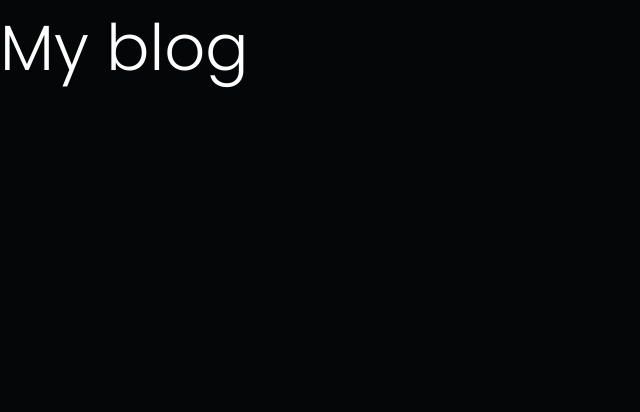
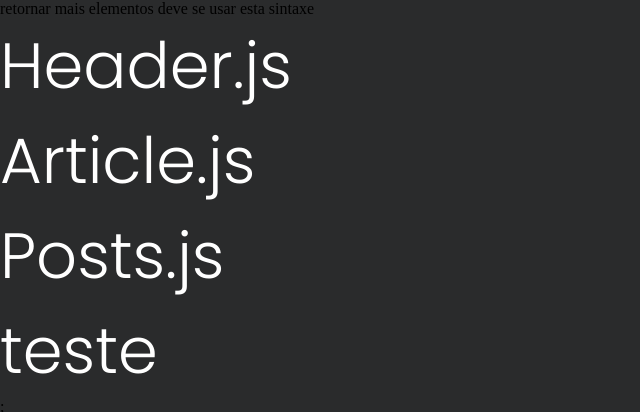
Before and after one commit to duzzk1/blog, a React (Create React App) app: page / in a window 1280 px wide. Shown: the top 412 px of the page, without its empty margins (0-640 px from the left). Built offline with nearby package versions, Linux system fonts and the light colour scheme.

Commit message:
Create the structure of components

```diff
--- a/src/App.js
+++ b/src/App.js
@@ -1,5 +1,17 @@
+import Header from "./components/Header";
+import Article from "./components/Articles";
+import Posts from "./components/Posts";
+
 function App() {
-  return <h1>My blog</h1>;
+  return (
+    <>
+      retornar mais elementos deve se usar esta sintaxe
+      <Header></Header>
+      <Article></Article>
+      <Posts></Posts>
+      <h1>teste</h1>;
+    </>
+  );
 }
 
 export default App;
--- a/src/components/Articles/index.js
+++ b/src/components/Articles/index.js
@@ -0,0 +1,5 @@
+const Article = () => {
+  return <h1>Article.js</h1>;
+};
+
+export default Article;
--- a/src/components/Header/index.js
+++ b/src/components/Header/index.js
@@ -0,0 +1,5 @@
+const Header = () => {
+  return <h1>Header.js</h1>;
+};
+
+export default Header;
--- a/src/components/Posts/index.js
+++ b/src/components/Posts/index.js
@@ -0,0 +1,5 @@
+const Posts = () => {
+  return <h1>Posts.js</h1>;
+};
+
+export default Posts;
--- a/src/css/style.css
+++ b/src/css/style.css
@@ -664,7 +664,7 @@ p {
 
 body {
   width: 100%;
-  background-color: #050607;
+  background-color: #2a2b2c;
 }
 
 header {
--- a/src/css/style.scss
+++ b/src/css/style.scss
@@ -10,7 +10,7 @@
 
 body {
   width: 100%;
-  background-color: #050607;
+  background-color: #2a2b2c;
 }
 
 @import "sass/layout";
```
